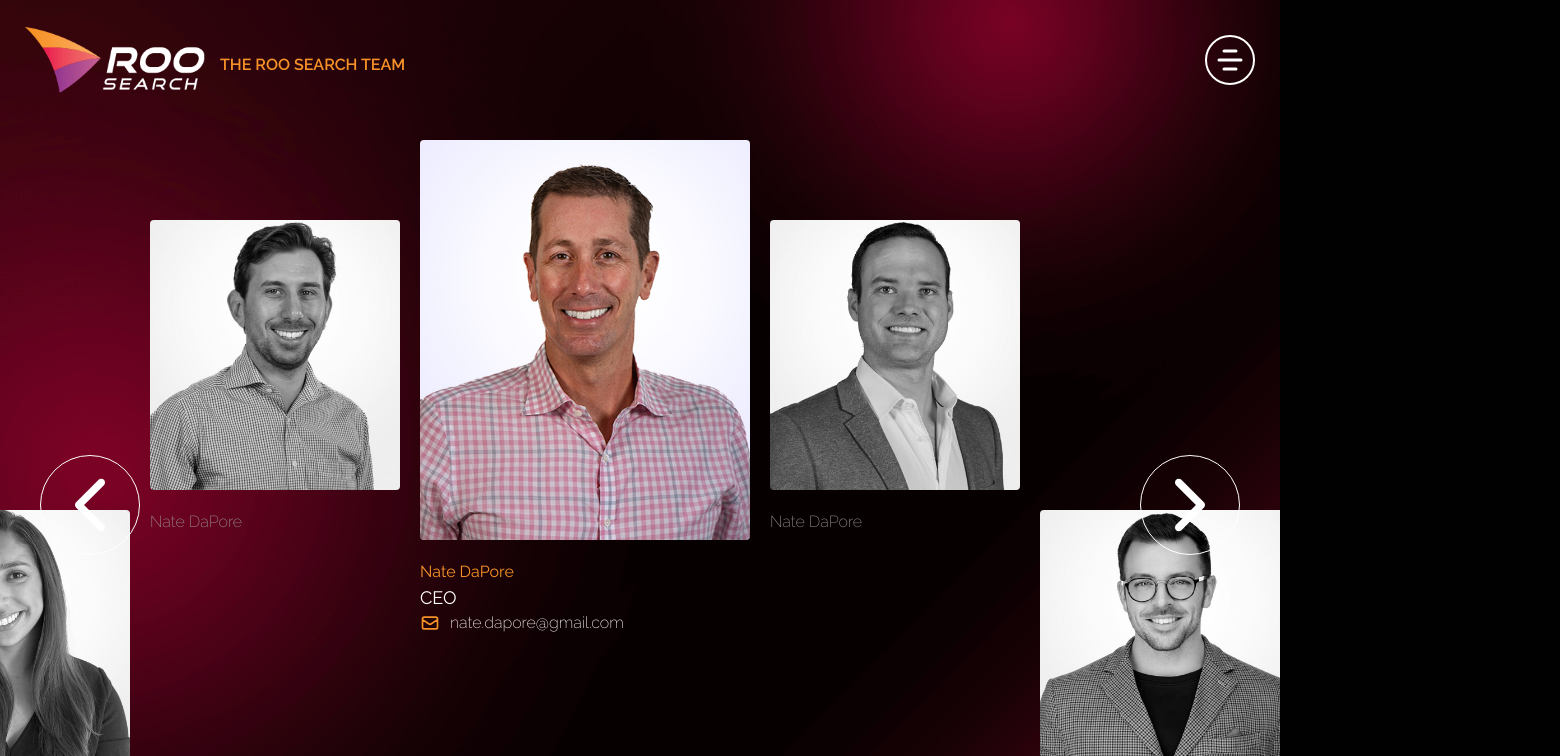
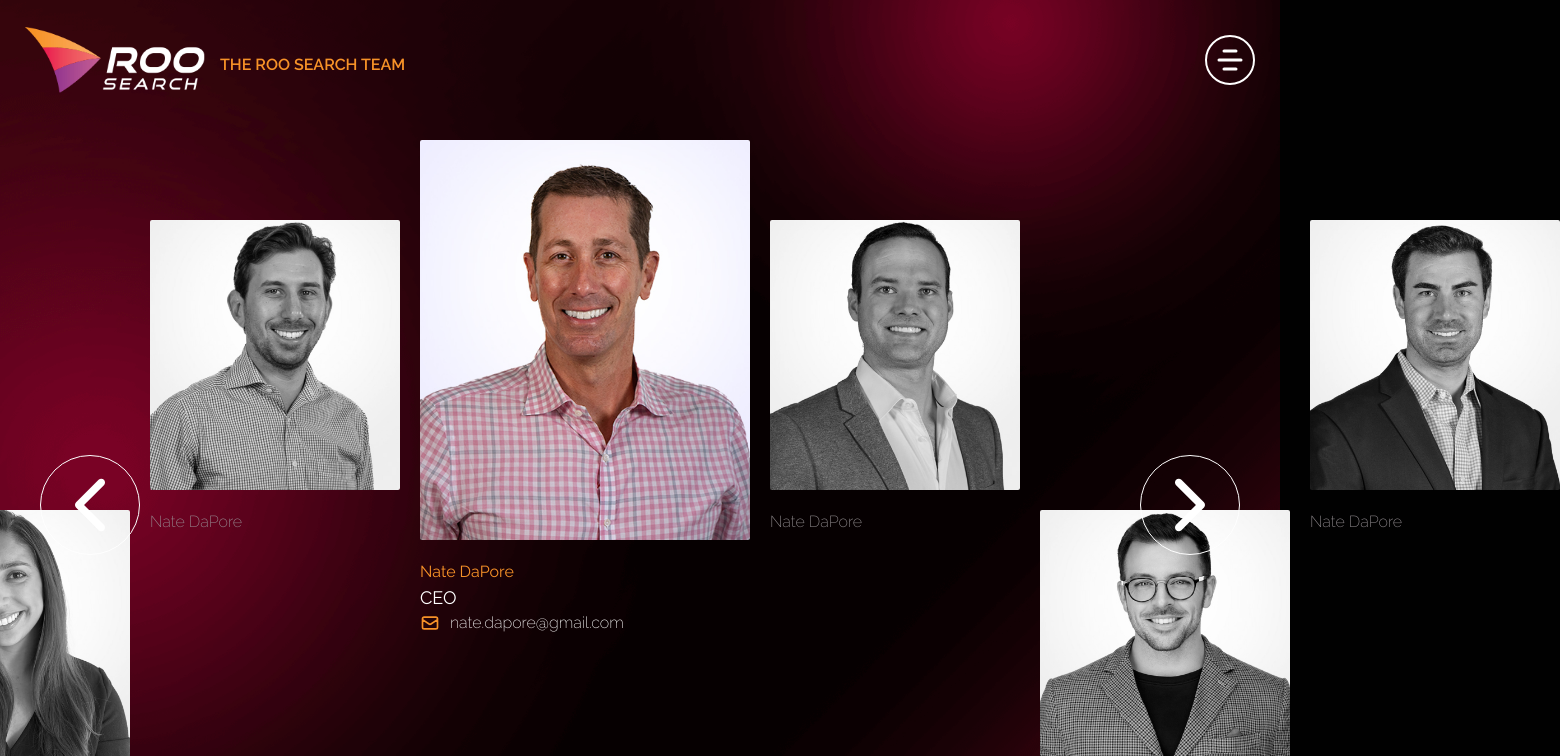
Before and after one commit to demo11webiste/roo-company, a Next.js app: page /roo-search-team in a window 1280 px wide. Shown: the top 756 px of the page, 1560 px wide, since content can reach past the window. Built offline with nearby package versions, Linux system fonts and the light colour scheme.

Commit message:
team little animation change

```diff
--- a/components/Carousel/Carousel.tsx
+++ b/components/Carousel/Carousel.tsx
@@ -146,7 +146,7 @@ const Team: React.FC<Props> = ({ bgChange = false, cardType }) => {
           </div>
         </div>
       </section>
-      <Footer isCapital={bgChange} />
+      {/* <Footer isCapital={bgChange} /> */}
     </>
   );
 };
--- a/components/Carousel/carousel.module.scss
+++ b/components/Carousel/carousel.module.scss
@@ -64,7 +64,8 @@
   display: flex;
   flex-direction: column;
   gap: 20px;
-  transition: 0.3s all var(--custom-ease-out);
+  transition: 0.8s all ease-in-out;
+
   @include lg {
     padding-top: 100px;
     min-height: 770px;
--- a/components/TeamCard/card.module.scss
+++ b/components/TeamCard/card.module.scss
@@ -6,7 +6,7 @@
   gap: 20px;
   height: fit-content;
   padding-bottom: 20px;
-  transition: 0.3s all var(--custom-ease-out);
+  transition: 0.8s all var(--custom-ease-out);
   cursor: pointer;
   @include lg {
     &[data-position="true"] {
@@ -20,9 +20,9 @@
     position: relative;
     width: 100%;
     height: calc(100vw - 40px);
-    border-radius: 4px;
+    border-radius: 2px;
     overflow: hidden;
-    transition: 0.3s all var(--custom-ease-out);
+    transition: 0.8s all var(--custom-ease-out);
     @include lg {
       width: 250px;
       height: 270px;
@@ -36,6 +36,7 @@
       }
     }
     img {
+      transition: 0.8s all ease-in-out;
       filter: grayscale(100%);
       object-fit: cover;
     }
--- a/styles/globals.scss
+++ b/styles/globals.scss
@@ -23,6 +23,9 @@ html,
   font-family: "Raleway", sans-serif;
   background-color: var(--background);
   color: var(--light);
+}
+
+body {
   overflow-x: hidden;
 }
 
```
